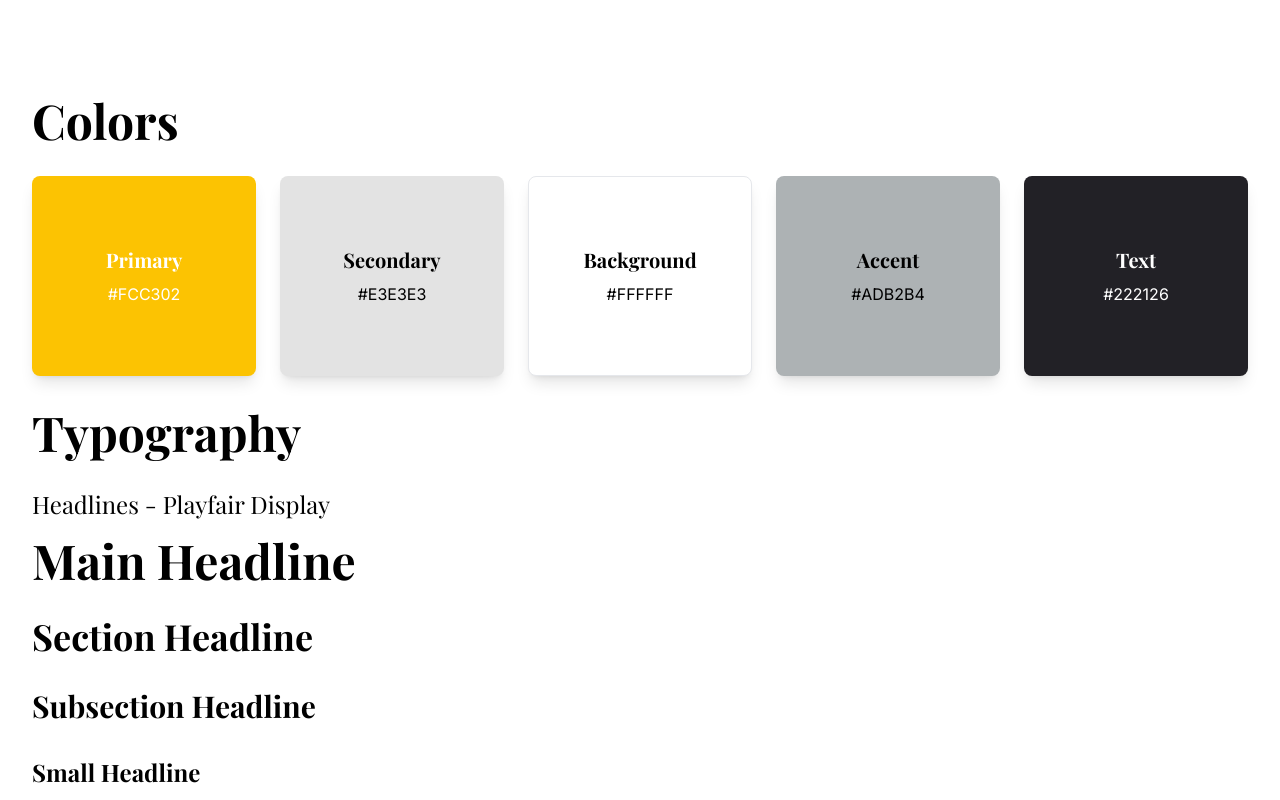
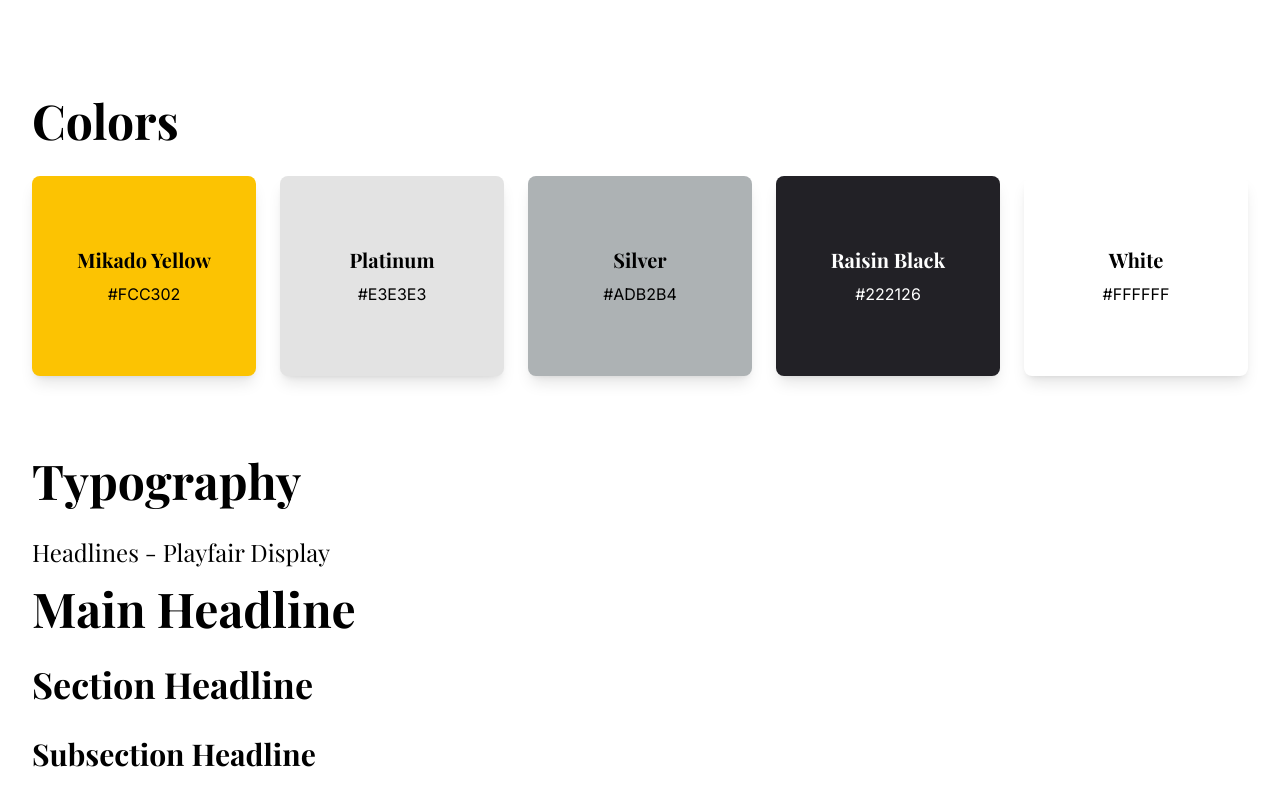
Before and after one commit to schoerke/website, a Next.js app: page /brand in a window 1280 px wide. Shown: the top 800 px of the page. Built offline with nearby package versions, Linux system fonts and the light colour scheme; a web font is replaced by a local one.

Commit message:
refactor: team page

```diff
--- a/src/app/(frontend)/layout.tsx
+++ b/src/app/(frontend)/layout.tsx
@@ -9,7 +9,7 @@ export const metadata = {
 export default function RootLayout({ children }: { children: React.ReactNode }) {
   return (
     <html lang="en">
-      <body className="font-inter flex min-h-screen flex-col antialiased">
+      <body className="font-inter text-primary-black flex min-h-screen flex-col antialiased">
         <main className="flex-1">{children}</main>
         <Footer />
       </body>
--- a/src/app/(frontend)/team/page.tsx
+++ b/src/app/(frontend)/team/page.tsx
@@ -6,23 +6,32 @@ import { getPayload } from 'payload'
 // This page will be dynamically rendered
 export const dynamic = 'force-dynamic'
 
-const TeamMemberCard: React.FC<Employee> = ({ name, title, image }) => {
-  const img = image as Media
+const TeamMemberCard: React.FC<Employee> = ({ name, title, image, email, phone, mobile }) => {
+  const img = image as Media | undefined
+  const imageUrl = typeof img?.url === 'string' ? img.url : ''
 
   return (
-    <div className="overflow-hidden rounded-lg bg-white shadow-md transition-transform hover:scale-[1.02]">
-      <div className="h-72 w-full">
+    <div className="group overflow-hidden rounded-lg bg-white shadow-md transition-transform hover:scale-[1.02]">
+      <div className="relative h-72 w-full">
         <Image
-          src={img?.url}
-          alt={name || 'Team member'}
+          src={imageUrl}
+          alt={name || 'Team Member'}
           width={400}
           height={400}
           className="h-full w-full object-cover"
         />
+        <div className="absolute inset-0 bg-white/10 transition-opacity duration-300 group-hover:opacity-0"></div>
       </div>
       <div className="p-6">
-        <h3 className="font-playfair mb-2 text-2xl font-bold">{name}</h3>
-        <p className="text-primary mb-3 text-sm font-medium">{title}</p>
+        <h3 className="font-playfair mb-2 text-3xl font-bold">{name}</h3>
+        <p className="font-playfair mb-3 text-xl">{title}</p>
+        <p className="mb-2 text-xs">
+          <a href={`mailto:${email}`} className="text-primary-yellow hover:underline">
+            {email}
+          </a>
+        </p>
+        <p className="text-xs">Telefon: {phone}</p>
+        <p className="text-xs">Mobil: {mobile}</p>
       </div>
     </div>
   )
--- a/src/collections/Employees.ts
+++ b/src/collections/Employees.ts
@@ -65,6 +65,7 @@ export const Employees: CollectionConfig = {
     },
     {
       name: 'order',
+      required: true,
       type: 'number',
       admin: {
         position: 'sidebar',
--- a/src/components/Colors.tsx
+++ b/src/components/Colors.tsx
@@ -1,34 +1,62 @@
+interface ColorProps {
+  name: string
+  hex: string
+}
+
+interface ColorSectionProps {
+  title: string
+  colors: ColorProps[]
+}
+
+const ColorCard: React.FC<ColorProps> = ({ name, hex }) => (
+  <div
+    key={name}
+    style={{ backgroundColor: hex }}
+    className={`flex min-h-[200px] flex-col items-center justify-center rounded-lg p-6 text-center shadow-lg ${
+      name === 'Background' ? 'border border-gray-200' : ''
+    }`}
+  >
+    <h3
+      className="font-playfair mb-2 text-xl font-bold"
+      style={{ color: ['Yellow', 'Raisin Black'].includes(name) ? '#ffffff' : '#000000' }}
+    >
+      {name}
+    </h3>
+    <p className="font-inter" style={{ color: ['Yellow', 'Raisin Black'].includes(name) ? '#ffffff' : '#000000' }}>
+      {hex}
+    </p>
+  </div>
+)
+
+const ColorSection: React.FC<ColorSectionProps> = ({ title, colors }) => (
+  <div className="mb-12 grid grid-cols-1 gap-6 sm:grid-cols-2 lg:grid-cols-3 xl:grid-cols-5">
+    {colors.map((color) => (
+      <ColorCard key={color.name} {...color} />
+    ))}
+  </div>
+)
+
 const Colors: React.FC = () => {
-  const brandColors = [
-    { name: 'Primary', hex: '#FCC302' },
-    { name: 'Secondary', hex: '#E3E3E3' },
-    { name: 'Background', hex: '#FFFFFF' },
-    { name: 'Accent', hex: '#ADB2B4' },
-    { name: 'Text', hex: '#222126' },
+  const primaryColors = [
+    { name: 'Mikado Yellow', hex: '#FCC302' },
+    { name: 'Platinum', hex: '#E3E3E3' },
+    { name: 'Silver', hex: '#ADB2B4' },
+    { name: 'Raisin Black', hex: '#222126' },
+    { name: 'White', hex: '#FFFFFF' },
+  ]
+
+  const secondaryColors = [
+    { name: 'Sage', hex: '#94A187' },
+    { name: 'Dusty Blue', hex: '#7C9CBC' },
+    { name: 'Mauve', hex: '#A67F8E' },
+    { name: 'Warm Gray', hex: '#9A8F97' },
+    { name: 'Olive', hex: '#8B8B6B' },
   ]
 
   return (
     <main>
       <h1 className="font-playfair my-8 text-5xl font-bold">Colors</h1>
-      <div className="grid grid-cols-1 gap-6 sm:grid-cols-2 lg:grid-cols-3 xl:grid-cols-5">
-        {brandColors.map(({ name, hex }) => (
-          <div
-            key={name}
-            style={{ backgroundColor: hex }}
-            className={`flex min-h-[200px] flex-col items-center justify-center rounded-lg p-6 text-center shadow-lg ${name === 'Background' ? 'border border-gray-200' : ''}`}
-          >
-            <h3
-              className="font-playfair mb-2 text-xl font-bold"
-              style={{ color: ['Primary', 'Text'].includes(name) ? '#ffffff' : '#000000' }}
-            >
-              {name}
-            </h3>
-            <p className="font-inter" style={{ color: ['Primary', 'Text'].includes(name) ? '#ffffff' : '#000000' }}>
-              {hex}
-            </p>
-          </div>
-        ))}
-      </div>
+      <ColorSection title="Primary" colors={primaryColors} />
     </main>
   )
 }
--- a/src/components/Footer.tsx
+++ b/src/components/Footer.tsx
@@ -52,7 +52,7 @@ const Footer: React.FC = () => {
 
           <div className="order-2 mt-4 md:mt-0 lg:col-start-1 xl:order-4 xl:col-auto">
             <address className="text-sm not-italic">
-              <div className="text-gray-600">
+              <div>
                 <p className="mb-2 text-xl font-bold">
                   Künstlersekretariat <br className="hidden xl:block" />
                   Astrid Schoerke
--- a/tailwind.config.js
+++ b/tailwind.config.js
@@ -3,6 +3,15 @@ const config = {
   content: ['./pages/**/*.{ts,tsx}', './components/**/*.{ts,tsx}', './app/**/*.{ts,tsx}', './src/**/*.{ts,tsx}'],
   darkMode: ['selector', '[data-theme="dark"]'],
   theme: {
+    extend: {
+      colors: {
+        'primary-yellow': '#fcc302',
+        'primary-platinum': '#e3e3e3',
+        'primary-silver': '#adb2b4',
+        'primary-black': '#222126',
+        'primary-white': '#ffffff',
+      },
+    },
     container: {
       center: true,
       padding: {
```
